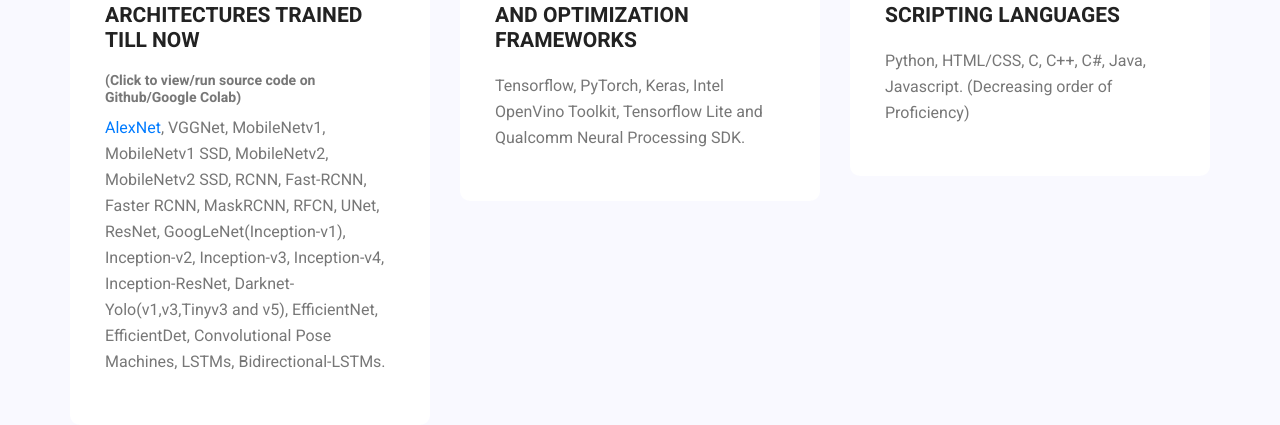
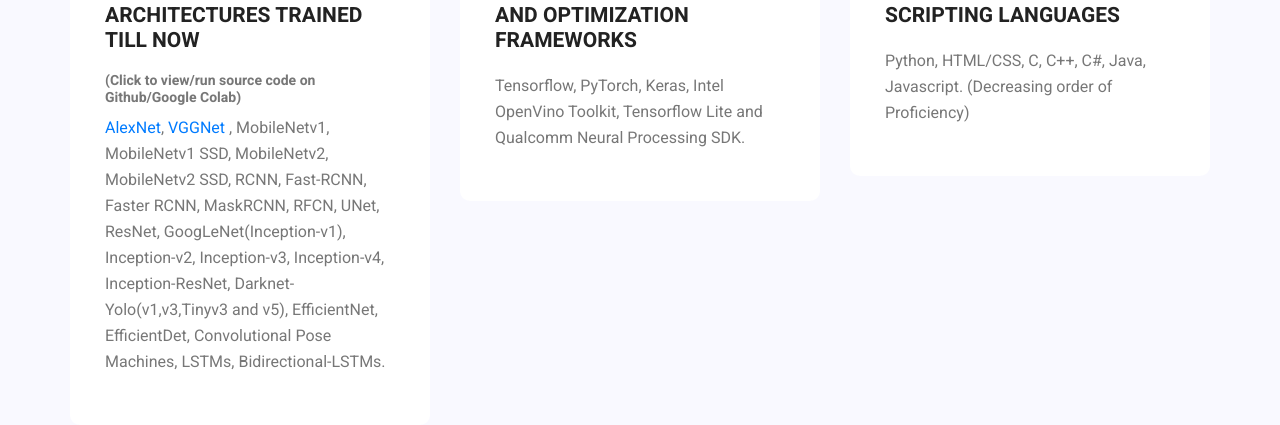
Before and after one commit to Suraj520/suraj520.github.io, a plain HTML site: page index.html in a window 1280 px wide. Shown: the part 3928-4353 px from the top of the page. Drawn offline with Linux system fonts and the light colour scheme.

Commit message:
Update index.html

```diff
--- a/index.html
+++ b/index.html
@@ -381,7 +381,7 @@
         				<div class="feature_item">
         					<i class="flaticon-city"></i>
         					<h4>Deep Learning Architectures Trained Till Now <h6>(Click to view/run source code on Github/Google Colab)</h6></h4>
-        					<p><a href="https://colab.research.google.com/drive/1gcFiSzWCKixZ1lfnajOvgQnBWmxAHsPt?usp=sharing">AlexNet</a>, VGGNet, MobileNetv1, MobileNetv1 SSD, MobileNetv2, MobileNetv2 SSD, RCNN, Fast-RCNN, Faster RCNN, MaskRCNN, RFCN, UNet, ResNet, GoogLeNet(Inception-v1), Inception-v2, Inception-v3, Inception-v4, Inception-ResNet, Darknet-Yolo(v1,v3,Tinyv3 and v5), EfficientNet, EfficientDet, Convolutional Pose Machines, LSTMs, Bidirectional-LSTMs. </p>
+        					<p><a href="https://colab.research.google.com/drive/1gcFiSzWCKixZ1lfnajOvgQnBWmxAHsPt?usp=sharing">AlexNet</a>, <a href="https://colab.research.google.com/drive/1mejUdolwlxCp9RVqxFwqRXm3Z3RjA5RX?usp=sharing"> VGGNet </a>, MobileNetv1, MobileNetv1 SSD, MobileNetv2, MobileNetv2 SSD, RCNN, Fast-RCNN, Faster RCNN, MaskRCNN, RFCN, UNet, ResNet, GoogLeNet(Inception-v1), Inception-v2, Inception-v3, Inception-v4, Inception-ResNet, Darknet-Yolo(v1,v3,Tinyv3 and v5), EfficientNet, EfficientDet, Convolutional Pose Machines, LSTMs, Bidirectional-LSTMs. </p>
         				</div>
         			</div>
         			<div class="col-lg-4 col-md-6">
```
